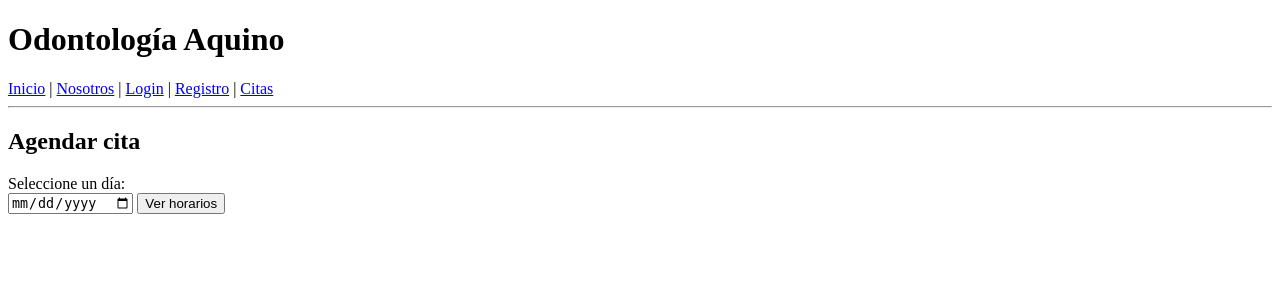
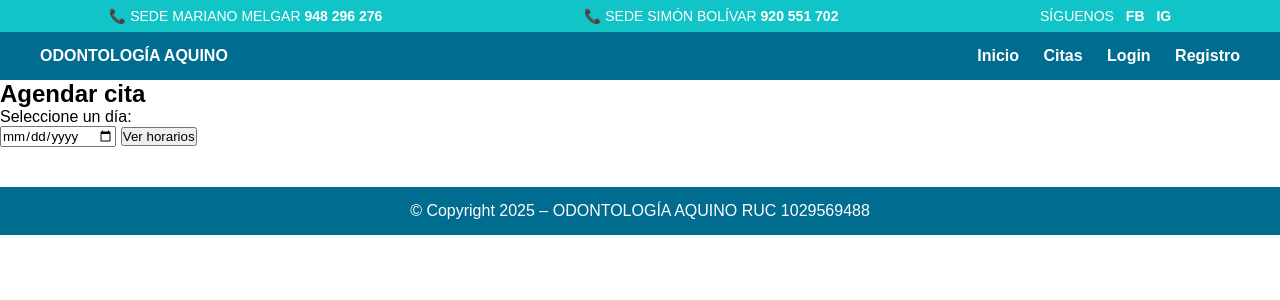
Before and after one commit to GusLinares17/proyecto_grupal, a Flask app: page /cita in a window 1280 px wide. Shown: the top 300 px of the page. Run offline with Flask 3, Linux system fonts and the light colour scheme.

Commit message:
Mejorando estilo

```diff
--- a/static/css/styles.css
+++ b/static/css/styles.css
@@ -1,45 +1,78 @@
-/* ===== HERO PRINCIPAL ===== */
-.hero {
-    background: linear-gradient(
-        to right,
-        #0097a7,
-        #00bcd4
-    );
-    color: white;
-    padding: 80px 20px;
+* {
+    margin: 0;
+    padding: 0;
+    box-sizing: border-box;
+    font-family: Arial, Helvetica, sans-serif;
 }
 
-.hero-texto {
-    max-width: 800px;
-    margin: 0 auto;
+/* BARRA SUPERIOR */
+.top-bar {
+    background: #10c4c7;
+    color: white;
+    display: flex;
+    justify-content: space-around;
+    padding: 8px;
+    font-size: 14px;
 }
 
-.hero h1 {
-    font-size: 42px;
-    margin-bottom: 20px;
+.top-bar .social a {
+    color: white;
+    margin-left: 8px;
+    text-decoration: none;
+    font-weight: bold;
 }
 
-.hero p {
-    font-size: 18px;
-    line-height: 1.6;
-    margin-bottom: 30px;
+/* HEADER */
+.main-header {
+    background: #006c8f;
+    color: white;
+    display: flex;
+    justify-content: space-between;
+    align-items: center;
+    padding: 15px 40px;
 }
 
-/* ===== BOTÓN PRINCIPAL ===== */
-.boton-principal {
-    display: inline-block;
-    background-color: white;
-    color: #0097a7;
-    padding: 14px 28px;
+.main-header nav a {
+    color: white;
+    text-decoration: none;
+    margin-left: 20px;
     font-weight: bold;
-    text-decoration: none;
-    border-radius: 30px;
-    transition: background 0.3s, color 0.3s;
 }
 
-.boton-principal:hover {
-    background-color: #006978;
-    color: white;
+.main-header nav a:hover {
+    text-decoration: underline;
 }
 
+/* HERO */
+.hero {
+    height: 500px;
+    background: url("../img/hero.jpg") center/cover no-repeat;
+    display: flex;
+    align-items: center;
+    padding-left: 60px;
 }
+
+.hero-text {
+    background: rgba(255, 255, 255, 0.85);
+    padding: 30px;
+    border-radius: 8px;
+}
+
+.hero-text h1 {
+    color: #006c8f;
+    font-size: 36px;
+}
+
+.hero-text .slogan {
+    margin-top: 10px;
+    font-size: 18px;
+}
+
+/* FOOTER */
+footer {
+    background: #006c8f;
+    color: white;
+    text-align: center;
+    padding: 15px;
+    margin-top: 40px;
+}
--- a/templates/base.html
+++ b/templates/base.html
@@ -7,20 +7,44 @@
 </head>
 <body>
 
-    <header>
-        <h1>Odontología Aquino</h1>
-        <nav>
-            <a href="/">Inicio</a> |
-            <a href="/nosotros">Nosotros</a> |
-            <a href="/login">Login</a> |
-            <a href="/registro">Registro</a> |
-            <a href="/cita">Citas</a>
-        </nav>
-        <hr>
-    </header>
+<!-- BARRA SUPERIOR -->
+<div class="top-bar">
+    <div>
+        📞 SEDE MARIANO MELGAR <strong>948 296 276</strong>
+    </div>
+    <div>
+        📞 SEDE SIMÓN BOLÍVAR <strong>920 551 702</strong>
+    </div>
+    <div class="social">
+        SÍGUENOS
+        <a href="https://www.facebook.com/profile.php?id=100057601592425" target="_blank">FB</a>
+        <a href="#">IG</a>
+    </div>
+</div>
 
-    {% block contenido %}
-    {% endblock %}
+<!-- MENÚ PRINCIPAL -->
+<header class="main-header">
+    <div class="logo">
+        <strong>ODONTOLOGÍA AQUINO</strong>
+    </div>
+    <nav>
+        <a href="/">Inicio</a>
+        <a href="/cita">Citas</a>
+        <a href="/login">Login</a>
+        <a href="/registro">Registro</a>
+    </nav>
+</header>
+
+<!-- CONTENIDO -->
+<main>
+    {% block contenido %}{% endblock %}
+</main>
+
+<!-- FOOTER -->
+<footer>
+    © Copyright 2025 – ODONTOLOGÍA AQUINO
+    RUC 1029569488
+</footer>
 
 </body>
 </html>
```
Also changed, not shown: templates/index.html (+5 -12 lines).
